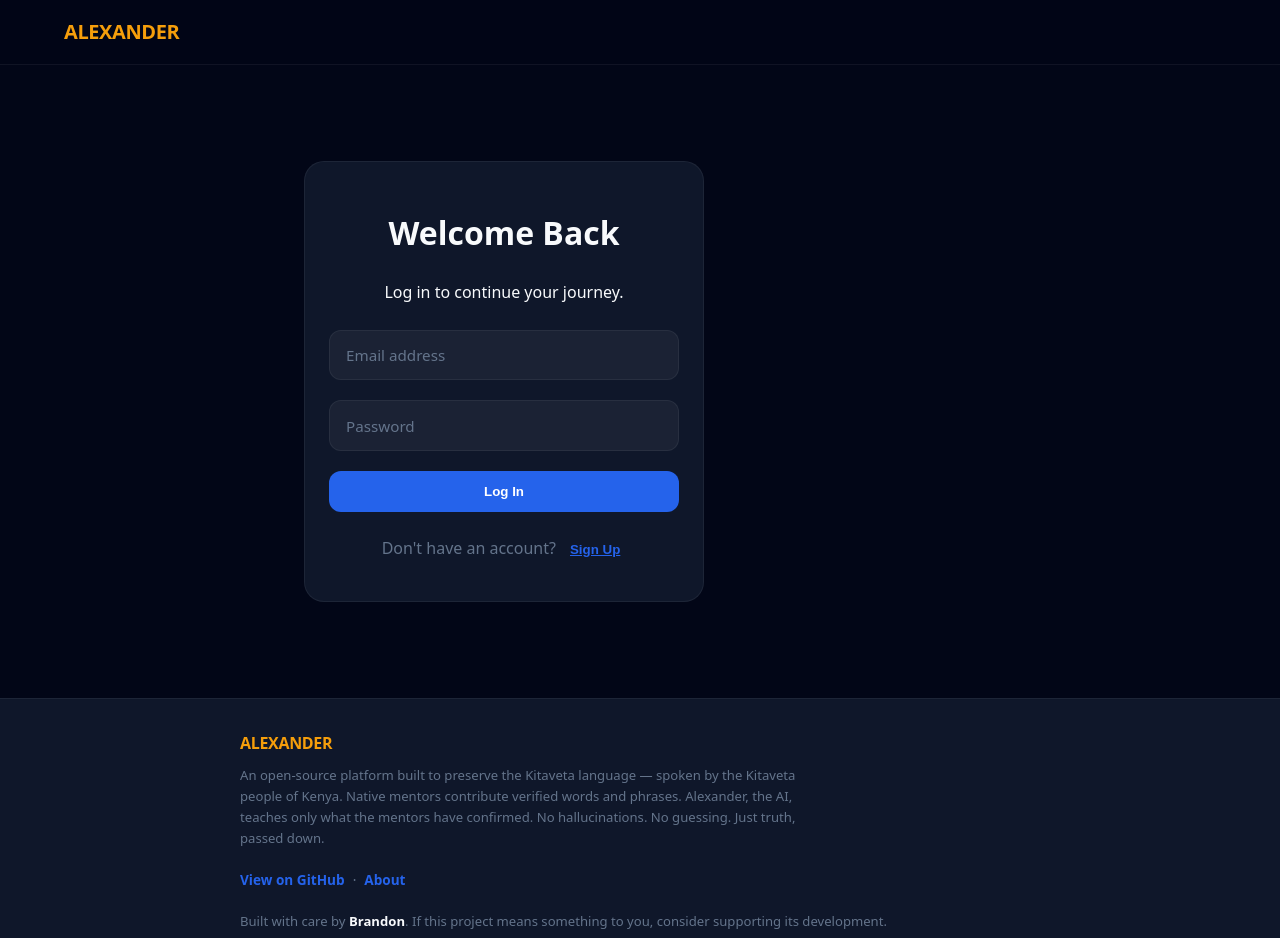
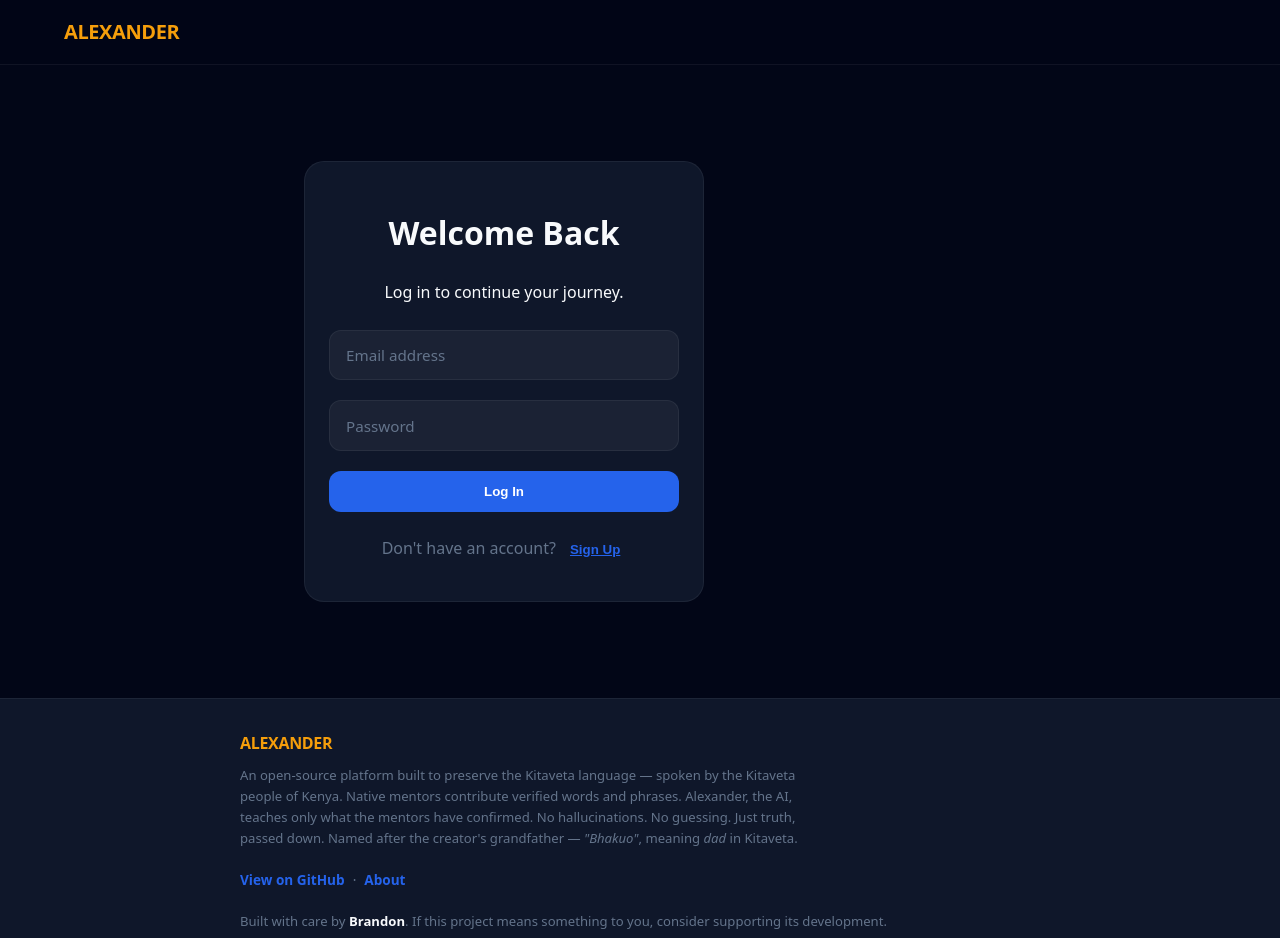
Before and after one commit to djBrandy/Bhakuo, a React (Vite) app: page / in a window 1280 px wide. Shown: the top 938 px of the page. Built offline with nearby package versions, Linux system fonts and the light colour scheme.

Commit message:
add Bhakuo in quotes to footer, disable zoom in viewport

```diff
--- a/index.html
+++ b/index.html
@@ -3,7 +3,7 @@
   <head>
     <meta charset="UTF-8" />
     <link rel="icon" type="image/svg+xml" href="/favicon.svg" />
-    <meta name="viewport" content="width=device-width, initial-scale=1.0" />
+    <meta name="viewport" content="width=device-width, initial-scale=1.0, maximum-scale=1.0, user-scalable=no" />
     <title>alexander</title>
   </head>
   <body>
--- a/src/components/Footer.tsx
+++ b/src/components/Footer.tsx
@@ -14,6 +14,7 @@ const Footer = ({ onNavigate }: FooterProps) => {
             An open-source platform built to preserve the Kitaveta language — spoken by the Kitaveta people of Kenya.
             Native mentors contribute verified words and phrases. Alexander, the AI, teaches only what the mentors have confirmed.
             No hallucinations. No guessing. Just truth, passed down.
+            Named after the creator's grandfather — <em>"Bhakuo"</em>, meaning <em>dad</em> in Kitaveta.
           </p>
         </div>
 
```
